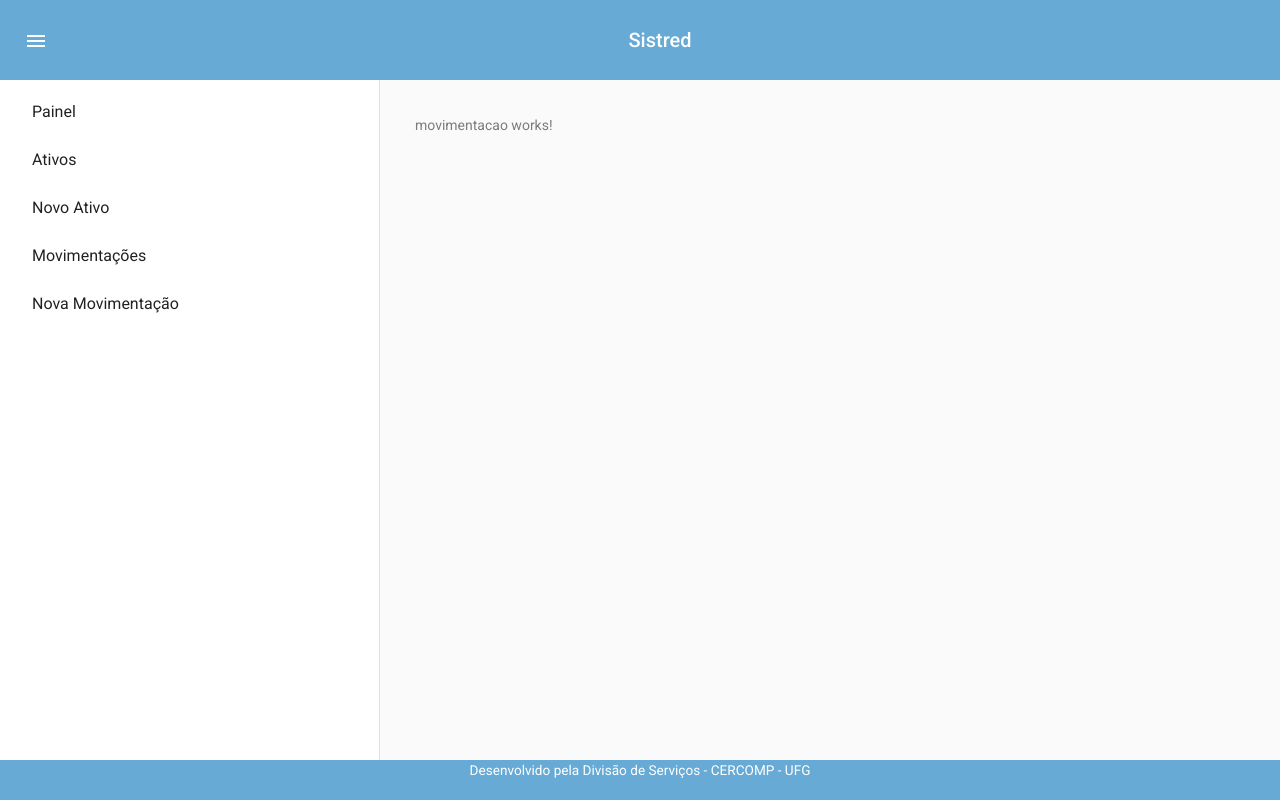
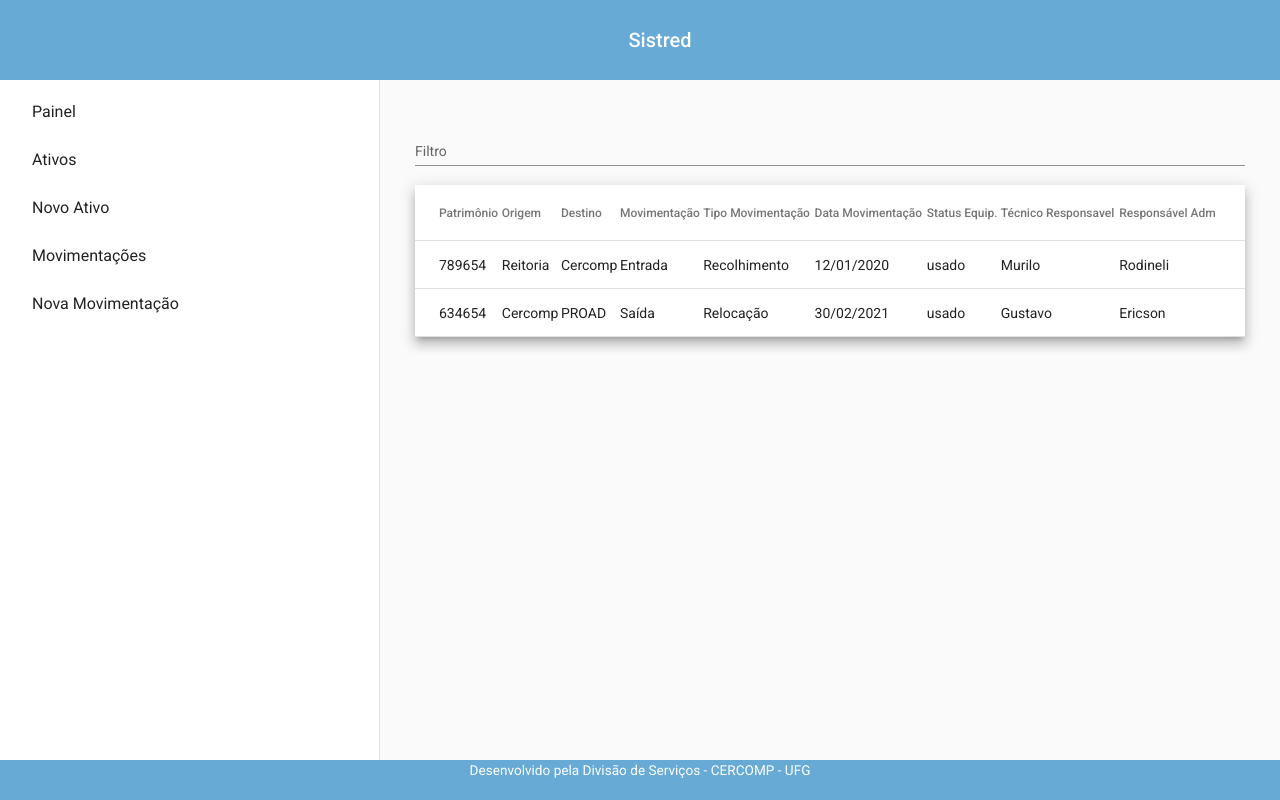
Before and after one commit to Theringeye/sistred-front, an Angular app: page /movimentacoes in a window 1280 px wide. Built offline with nearby package versions, Linux system fonts and the light colour scheme.

Commit message:
add tabelas de movimentacao

```diff
--- a/src/app/template/header/header.component.html
+++ b/src/app/template/header/header.component.html
@@ -1,6 +1,5 @@
 <mat-toolbar>
     <button mat-icon-button class="example-icon" aria-label="Icone de Menu">
-        <mat-icon>menu</mat-icon>
       </button>
     <h1>Sistred</h1>
   </mat-toolbar>
--- /dev/null
+++ b/src/app/views/movimentacoes/mock-movimentacao.ts
@@ -0,0 +1,28 @@
+import { Movimentacao } from "./movimentacao";
+
+export const MockMovimentacoes: Movimentacao[] = [
+    {patrimonio: 789654,
+        origemAtivo: "Reitoria",
+        destinoAtivo: "Cercomp",
+        movimentacao: 1,
+        tipoMovimentacao: "Recolhimento",
+        dataMovimentacao: "12/01/2020",
+        statusEquipamento: "usado",
+        tecnicoResponsavel: "Murilo",
+        responsavelAdministrativo: "Rodineli",
+        observacao: "muito lento",
+        situacao: "guardado no laboratorio"
+    },
+    {patrimonio: 634654,
+        origemAtivo: "Cercomp",
+        destinoAtivo: "PROAD",
+        movimentacao: 2,
+        tipoMovimentacao: "Relocação",
+        dataMovimentacao: "30/02/2021",
+        statusEquipamento: "usado",
+        tecnicoResponsavel: "Gustavo",
+        responsavelAdministrativo: "Ericson",
+        observacao: "sem movimentacao no sistema",
+        situacao: "guardado no laboratorio"
+    },
+]
--- /dev/null
+++ b/src/app/views/movimentacoes/movimentacao.ts
@@ -0,0 +1,13 @@
+export interface Movimentacao{
+    patrimonio: number;
+    origemAtivo: string;
+    destinoAtivo: string;
+    movimentacao: number;
+    tipoMovimentacao: string;
+    dataMovimentacao: string;
+    statusEquipamento: string;
+    tecnicoResponsavel: string;
+    responsavelAdministrativo: string;
+    observacao: string;
+    situacao: string;
+}
--- a/src/app/views/movimentacoes/movimentacoes.component.css
+++ b/src/app/views/movimentacoes/movimentacoes.component.css
@@ -0,0 +1,9 @@
+/* Structure */
+table {
+    width: 100%;
+  }
+
+  .mat-form-field {
+    font-size: 14px;
+    width: 100%;
+  }
--- a/src/app/views/movimentacoes/movimentacoes.component.html
+++ b/src/app/views/movimentacoes/movimentacoes.component.html
@@ -1 +1,69 @@
-<p>movimentacao works!</p>
+<mat-form-field appearance="standard">
+    <mat-label>Filtro</mat-label>
+    <input matInput (keyup)="applyFilter($event)" placeholder="Ex. patrimônio" #input>
+  </mat-form-field>
+
+  <table mat-table [dataSource]="dataSource" class="mat-elevation-z8">
+
+    <!-- Coluna Patrimônio -->
+    <ng-container matColumnDef="patrimonio">
+      <th mat-header-cell *matHeaderCellDef> Patrimônio </th>
+      <td mat-cell *matCellDef="let element"> {{element.patrimonio}} </td>
+    </ng-container>
+
+    <!-- Coluna Origem -->
+    <ng-container matColumnDef="origem">
+      <th mat-header-cell *matHeaderCellDef> Origem </th>
+      <td mat-cell *matCellDef="let element"> {{element.origemAtivo}} </td>
+    </ng-container>
+
+    <!-- Coluna Destino -->
+    <ng-container matColumnDef="destino">
+      <th mat-header-cell *matHeaderCellDef> Destino </th>
+      <td mat-cell *matCellDef="let element"> {{element.destinoAtivo}} </td>
+    </ng-container>
+
+    <!-- Coluna Movimentação -->
+    <ng-container matColumnDef="movimentacao">
+      <th mat-header-cell *matHeaderCellDef> Movimentação </th>
+      <td mat-cell *matCellDef="let element"> {{element.movimentacao===1? 'Entrada':'Saída'}} </td>
+    </ng-container>
+
+     <!-- Coluna Movimentação -->
+     <ng-container matColumnDef="tipoMovimentacao">
+        <th mat-header-cell *matHeaderCellDef> Tipo Movimentação </th>
+        <td mat-cell *matCellDef="let element"> {{element.tipoMovimentacao}} </td>
+      </ng-container>
+
+       <!-- Coluna Movimentação -->
+    <ng-container matColumnDef="dataMovimentacao">
+        <th mat-header-cell *matHeaderCellDef> Data Movimentação </th>
+        <td mat-cell *matCellDef="let element"> {{element.dataMovimentacao}} </td>
+      </ng-container>
+
+       <!-- Coluna Movimentação -->
+    <ng-container matColumnDef="statusEquipamento">
+        <th mat-header-cell *matHeaderCellDef> Status Equip. </th>
+        <td mat-cell *matCellDef="let element"> {{element.statusEquipamento}} </td>
+      </ng-container>
+
+       <!-- Coluna Movimentação -->
+    <ng-container matColumnDef="tecnicoResponsavel">
+        <th mat-header-cell *matHeaderCellDef> Técnico Responsavel </th>
+        <td mat-cell *matCellDef="let element"> {{element.tecnicoResponsavel}} </td>
+      </ng-container>
+
+       <!-- Coluna Movimentação -->
+    <ng-container matColumnDef="responsavelAdministrativo">
+        <th mat-header-cell *matHeaderCellDef> Responsável Adm </th>
+        <td mat-cell *matCellDef="let element"> {{element.responsavelAdministrativo}} </td>
+      </ng-container>
+
+    <tr mat-header-row *matHeaderRowDef="displayedColumns"></tr>
+    <tr mat-row *matRowDef="let row; columns: displayedColumns;"></tr>
+
+    <!-- Row shown when there is no matching data. -->
+    <tr class="mat-row" *matNoDataRow>
+      <td class="mat-cell" colspan="4">Não encontramos referência para "{{input.value}}"</td>
+    </tr>
+  </table>
--- a/src/app/views/movimentacoes/movimentacoes.component.ts
+++ b/src/app/views/movimentacoes/movimentacoes.component.ts
@@ -1,4 +1,7 @@
 import { Component, OnInit } from '@angular/core';
+import { MatTableDataSource } from '@angular/material/table';
+import { MockMovimentacoes } from './mock-movimentacao';
+import { Movimentacao } from './movimentacao';
 
 @Component({
   selector: 'app-movimentacoes',
@@ -6,10 +9,25 @@ import { Component, OnInit } from '@angular/core';
   styleUrls: ['./movimentacoes.component.css']
 })
 export class MovimentacoesComponent implements OnInit {
-
   constructor() { }
 
   ngOnInit(): void {
   }
+  movimentacoes: Movimentacao[] = MockMovimentacoes;
+  displayedColumns: string[] = ['patrimonio', 'origem', 'destino', 'movimentacao','tipoMovimentacao',
+                                  'dataMovimentacao','statusEquipamento','tecnicoResponsavel',
+                                    'responsavelAdministrativo'];
+  dataSource = new MatTableDataSource(this.movimentacoes);
+
+  applyFilter(event: Event): void {
+    const filterValue = (event.target as HTMLInputElement).value;
+    this.dataSource.filter = filterValue.trim().toLowerCase();
+  }
 
 }
+
+/*
+displayedColumns: string[] = ['patrimonio', 'origem', 'destino', 'movimentacao','tipoMovimentacao',
+                                  'dataMovimentacao','statusEquipamento','tecnicoResponsavel',
+                                    'responsavelAdministrativo','observacao','situacao'];
+*/
```
